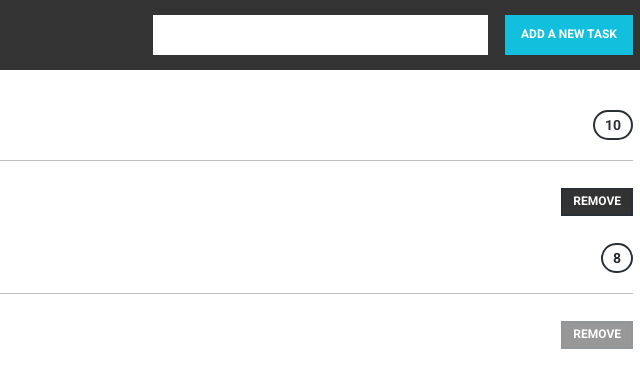
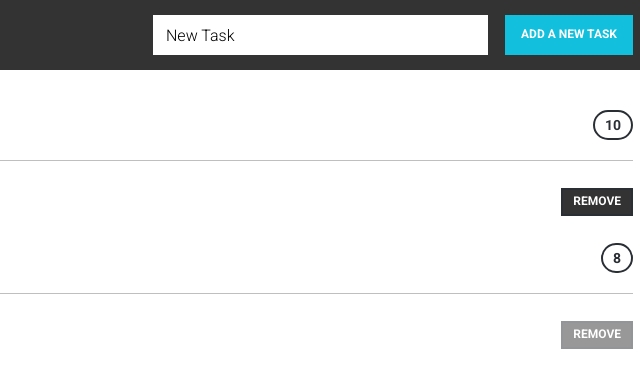
Before and after one commit to homie43/todo-list-vue_3, a plain HTML site: page index.html in a window 1280 px wide. Shown: the full height of the page, 407-1047 px from the left. Drawn offline with nearby package versions, Linux system fonts and the light colour scheme.

Commit message:
app initialization

```diff
--- a/app.js
+++ b/app.js
@@ -0,0 +1,10 @@
+Vue.createApp({
+    data() {
+        return {
+            valueInput: 'New Task'
+        };
+    },
+    methods: {
+
+    }
+}).mount('#app');
--- a/index.html
+++ b/index.html
@@ -12,11 +12,13 @@
     <link rel="stylesheet" href="style.css">
 </head>
 <body>
+
+    <div id="app">
         <div class="header">
             <div class="container">
                 <div class="logo">Todo List</div>
                 <div class="form">
-                <input type="text">
+                    <input type="text" v-bind:value="valueInput">
                     <button class="btn">Add a new task</button>
                 </div>
             </div>
@@ -50,6 +52,7 @@
                 </li>
             </ul>
         </div>
+    </div>
 
     <script src="https://unpkg.com/vue@next"></script>
     <script src="app.js"></script>
```
Lines whose indentation alone changed are shown as unchanged.
